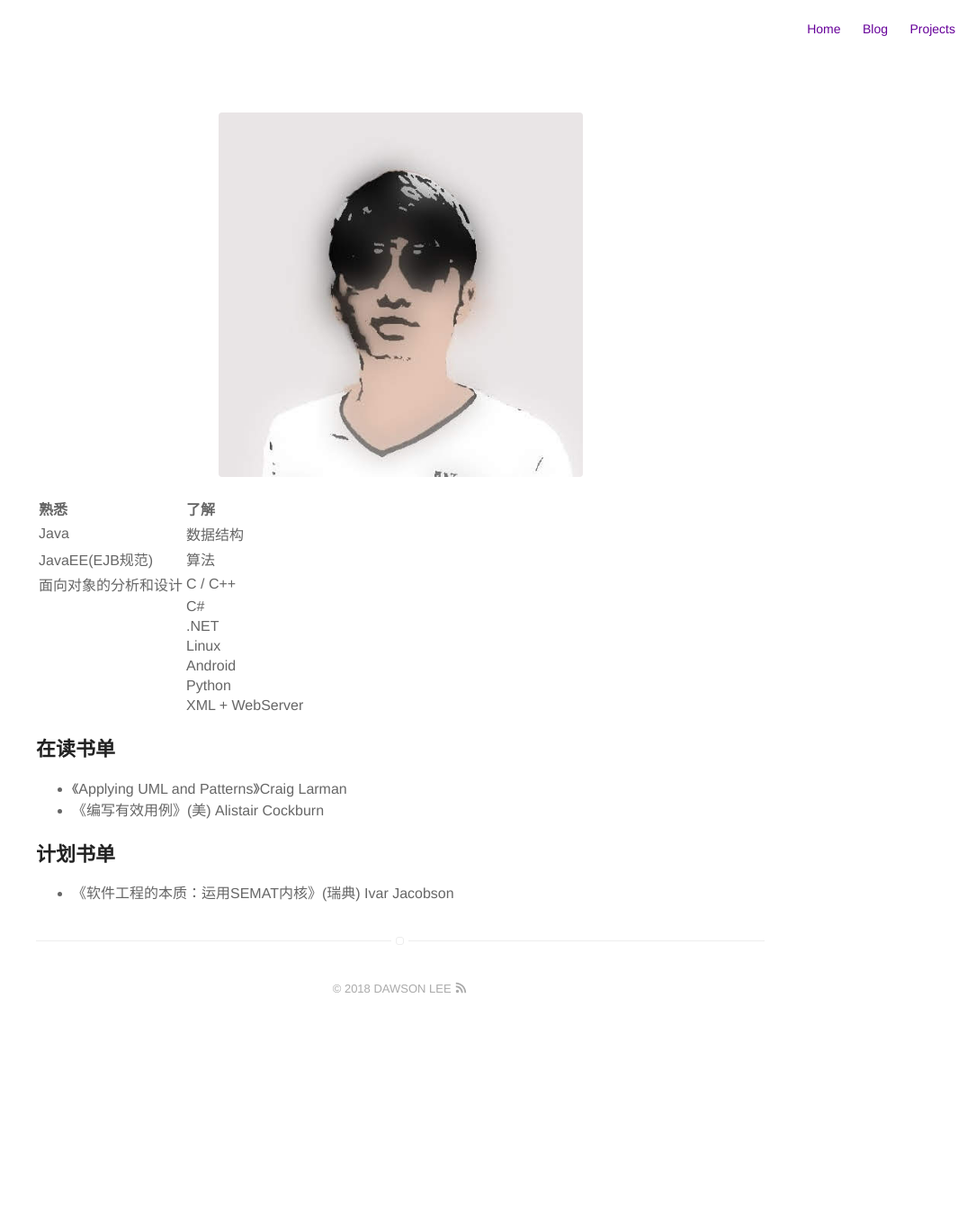
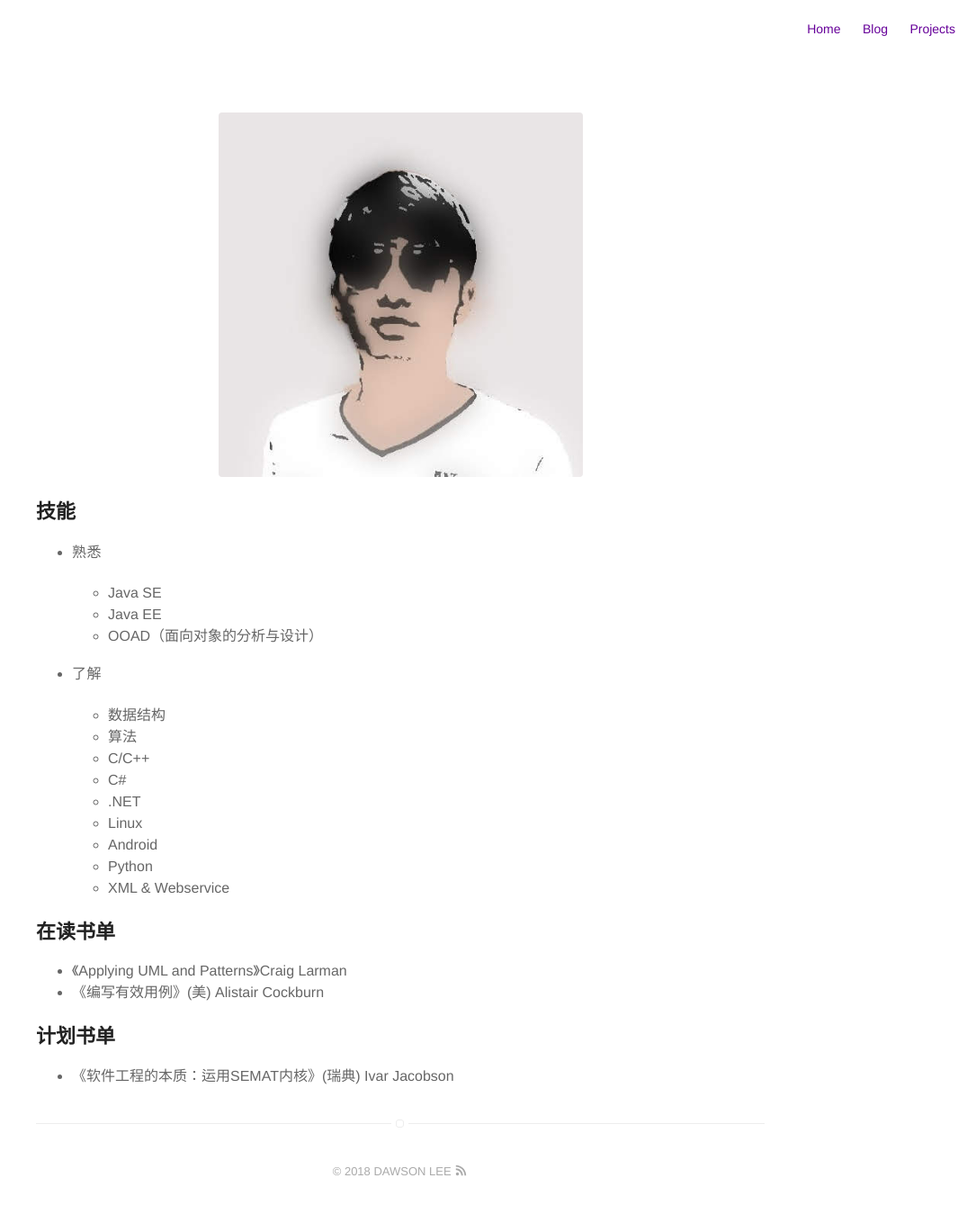
Before and after one commit to dawsonlee1790/dawsonlee1790.github.io, a Jekyll site: the page built from about.md, in a window 1280 px wide. Shown: the whole page at 90% size, without its empty margins (195-1280 px from the left). Built offline with Jekyll 4.4.1, drawn with Linux system fonts in a browser that asks for light colours; before the commit the page ends 1146 px from its top, so only the background shows below that.

Commit message:
更改about

```diff
--- a/about.md
+++ b/about.md
@@ -1,21 +1,30 @@
 ---
 title: About
 layout: page
+
 ---
 ![Profile Image](/{{ site.picture }})
 
 
-| 熟悉 | 了解 |
-|:-|:-|
-| Java | 数据结构 |
-| JavaEE(EJB规范) | 算法|
-| 面向对象的分析和设计  | C / C++ |
-|| C# |
-|| .NET |
-|| Linux |
-|| Android |
-|| Python |
-|| XML + WebServer |
+## 技能
+
+*  熟悉
+
+    *  Java SE
+    *  Java EE
+    *  OOAD（面向对象的分析与设计）
+
+*  了解
+
+    *  数据结构
+    *  算法
+    *  C/C++
+    *  C#
+    *  .NET
+    *  Linux
+    *  Android
+    *  Python
+    *  XML & Webservice
 
 
 ## 在读书单
```
